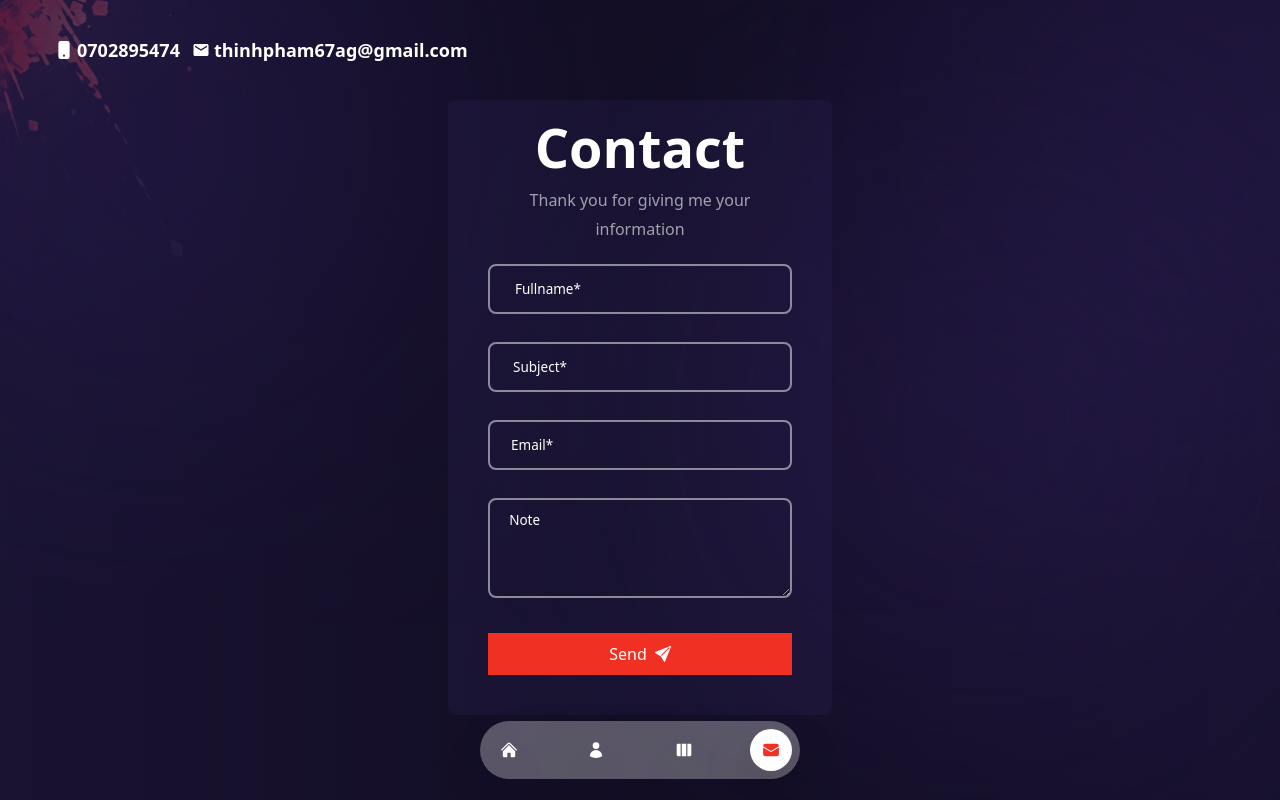
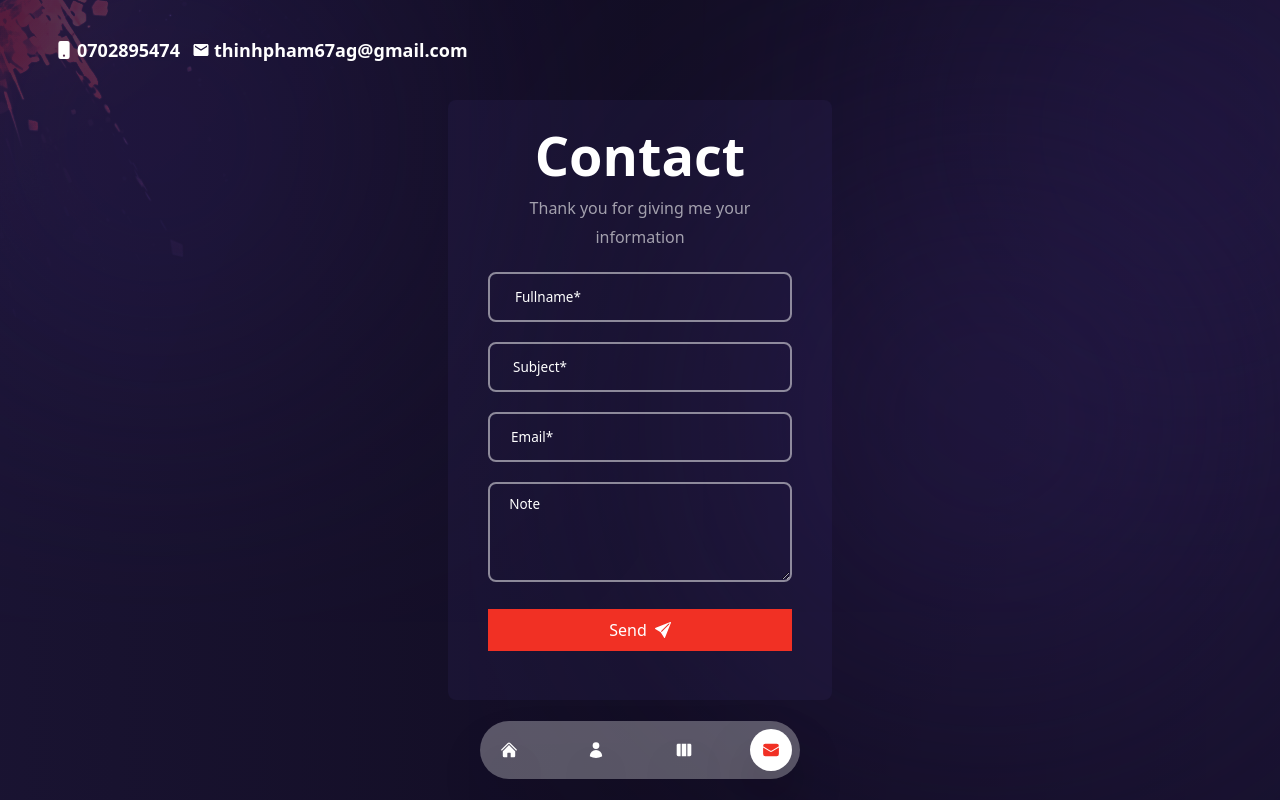
Before and after one commit to thinhpham311-dev/portfolio-profile, a Next.js app: page /contact in a window 1280 px wide. Built offline with nearby package versions, Linux system fonts and the light colour scheme; some icons are missing.

Commit message:
update code

```diff
--- a/components/ProjectSlider.js
+++ b/components/ProjectSlider.js
@@ -2,15 +2,15 @@ import Image from 'next/image'
 import Link from 'next/link'
 // Import Swiper React components
 import { Swiper, SwiperSlide } from 'swiper/react';
-import {Pagination } from "swiper/modules"
-import {FiExternalLink} from "react-icons/fi"
+import { Pagination } from "swiper/modules"
+import { FiExternalLink } from "react-icons/fi"
 
 // Import Swiper styles
 import 'swiper/css';
 import 'swiper/css/pagination';
 
 // data
-import {PROJECTLIST_DATA } from "../constants"
+import { PROJECTLIST_DATA } from "../constants"
 
 const ProjectSlider = () => {
   const data = PROJECTLIST_DATA
@@ -20,21 +20,21 @@ const ProjectSlider = () => {
       modules={[Pagination]}
       className="h-[260px] sm:h-[480px]"
     >
-     {
+      {
         data.slides.map((item, index) => <SwiperSlide key={index}>
-            <div className=" grid gap-3 grid-cols-2 grid-rows-2 cursor-pointer shadow-indigo-500/40">
+          <div className=" grid gap-3 grid-cols-3 grid-rows-2 cursor-pointer shadow-indigo-500/40">
             {item.images.map((image, index) => <div key={index} className="after:h-0 overflow-hidden rounded-lg flex justify-center items-center group bg-white">
-               <div className="flex justify-center items-center relative overflow-hidden h-full">
-                <Image src={image.path} width={500} height={300} alt={image.title} className=" h-full"/>
+              <div className="flex justify-center items-center relative overflow-hidden h-full">
+                <Image src={image.path} width={500} height={300} alt={image.title} className=" h-full" />
                 <Link href={image.src} target="_blank" className="absolute inset-0 h-full w-full bg-gradient-to-r from-violet-500 to-fuchsia-500 opacity-0 group-hover:opacity-80 transition-all duration-300 flex items-center justify-center">
-                   <span className="mr-2"> Visit page </span> <FiExternalLink/>
+                  <span className="mr-2"> Visit page </span> <FiExternalLink />
                 </Link>
-               </div>
+              </div>
 
             </div>)}
-            </div>
+          </div>
         </SwiperSlide>)
-     }
+      }
     </Swiper>
   </>;
 };
--- a/constants/data.js
+++ b/constants/data.js
@@ -72,11 +72,11 @@ export const RESUMELIST_DATA = [
       },
       {
         title: 'Front end Web Developer - Antking Singapore Company',
-        stage: '2022/03 - 2022/08',
+        stage: '2022/03 - 2022/12',
       },
       {
         title: 'Front end Web Developer - TechVSI company',
-        stage: '2022/11 - 2023/08',
+        stage: '2022/11 - 2023/11',
       },
     ]
   }, {
@@ -153,10 +153,6 @@ export const PROJECTLIST_DATA = {
           path: '/project-4.png',
           src: "https://www.igx360.com/vi-VN"
         },
-      ],
-    },
-    {
-      images: [
         {
           title: 'title',
           path: '/project-5.png',
@@ -167,6 +163,11 @@ export const PROJECTLIST_DATA = {
           path: '/project-6.png',
           src: "https://maxwellreserve.com"
         },
+      ],
+    },
+    {
+      images: [
+
         {
           title: 'title',
           path: '/project-7.png',
@@ -177,10 +178,6 @@ export const PROJECTLIST_DATA = {
           path: '/project-8.png',
           src: "https://shikar.sg"
         },
-      ],
-    },
-    {
-      images: [
         {
           title: 'title',
           path: '/project-9.png',
--- a/pages/contact/index.js
+++ b/pages/contact/index.js
@@ -49,28 +49,28 @@ const Contact = () => {
 
   const { loading, error, status } = setting
 
-  return <div className="h-[100dvh-250px] w-full flex items-center justify-center relative">
-    <div className="xl:w-[30%] w-[90%] rounded-lg bg-[rgba(65,47,123,0.15)] h-full px-10 py-3">
+  return <div className="h-[calc(100dvh-200px)] w-full flex items-center justify-center relative">
+    <div className="xl:w-[30%] w-[90%] rounded-lg bg-[rgba(65,47,123,0.15)] h-full px-10 py-5">
       <motion.h2 variants={fadeIn('down', 0.2)} initial="hidden" animate="show" exit="hidden" className="h2 text-center mb-1">Contact</motion.h2>
       <motion.p variants={fadeIn('down', 0.3)} initial="hidden" animate="show" exit="hidden" className="text-white/60 text-center mb-5">Thank you for giving me your information</motion.p>
       {error && error !== "" ? <Message msgStatus={`bg-${status}`}>{error}</Message> : <></>}
       <motion.form onSubmit={handleSubmit} variants={fadeIn('down', 0.5)} initial="hidden" animate="show" exit="hidden">
-        <div className="mb-7 relative">
+        <div className="mb-5 relative">
           <Input type="text" label="Fullname*" value={inputFields.fullname} placeholder="Enter Fullname" inputChangeHandler={inputChangeHandler} name="fullname" />
           {validates && <p className="text-sm text-accent absolute left-0 -bottom-5">{validates.fullname}</p>}
         </div>
-        <div className="mb-7 relative">
+        <div className="mb-5 relative">
           <Input type="text" label="Subject*" value={inputFields.subject} placeholder="Enter Subject" inputChangeHandler={inputChangeHandler} name="subject" />
           {validates && <p className="text-sm text-accent absolute left-0 -bottom-5">{validates.subject}</p>}
         </div>
-        <div className="mb-7 relative">
+        <div className="mb-5 relative">
           <Input type="text" label="Email*" value={inputFields.email} placeholder="Enter Email" inputChangeHandler={inputChangeHandler} name="email" />
           {validates && <p className="text-sm text-accent absolute left-0 -bottom-5">{validates.email}</p>}
         </div>
-        <div className="mb-7" >
+        <div className="mb-5" >
           <InputArea label="Note" value={inputFields.note} placeholder="Enter Note" inputChangeHandler={inputChangeHandler} name="note" />
         </div>
-        <div className="mb-7 w-full">
+        <div className="mb-5 w-full">
           <Button type="submit" isDisabled={loading} isLoading={loading} styles="w-full text-white bg-accent hover:text-white hover:bg-accent/50 py-2 px-3">  Send <BsSendFill className="ml-2" /></Button>
         </div>
       </motion.form>
--- a/pages/project/index.js
+++ b/pages/project/index.js
@@ -5,19 +5,16 @@ import { fadeIn } from '../../variants';
 
 const Project = () => {
   return <div className="h-full xl:py-36 relative flex items-center">
-  <ParticlesContainer/>
-  <div className="container mx-auto">
-    <div className="flex flex-col xl:flex-row gap-x-8">
-      <div className="text-center flex xl:w-[30vw] flex-col lg:text-left mb-4">
-        <motion.h2 className="h2 xlmt-5" variants={fadeIn('down', 0.2)} initial="hidden" animate="show" exit="hidden">My projects <span className="text-accent">.</span></motion.h2>
-        <motion.p className="mb-4 max-w-[400px] mx-auto lg:mx-0" variants={fadeIn('down', 0.3)} initial="hidden" animate="show" exit="hidden">Lorem Ipsum is simply dummy text of the printing and typesetting industry. Lorem Ipsum has been the industry's standard dummy text ever since the 1500s</motion.p>
+    <ParticlesContainer />
+    <div className="container mx-auto">
+      <div className="mb-5">
+        <motion.h2 className="h2 text-center" variants={fadeIn('down', 0.2)} initial="hidden" animate="show" exit="hidden">My projects <span className="text-accent">.</span></motion.h2>
       </div>
-      <motion.div className="w-full xl:w-[calc(100%-30vw)]" variants={fadeIn('down', 0.5)} initial="hidden" animate="show" exit="hidden">
-        <ProjectSlider/>
+      <motion.div className="w-full " variants={fadeIn('down', 0.5)} initial="hidden" animate="show" exit="hidden">
+        <ProjectSlider />
       </motion.div>
     </div>
-  </div>
-</div>;;
+  </div>;
 };
 
 export default Project;
```
